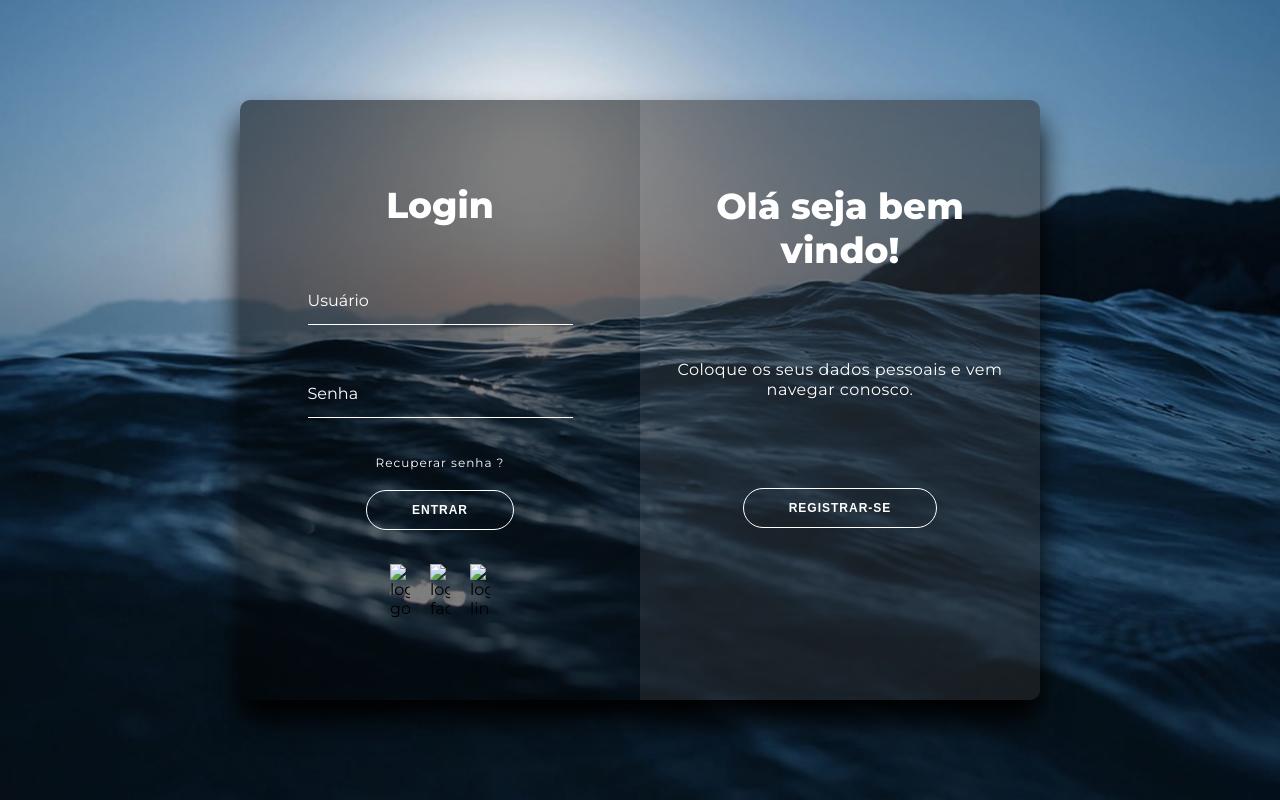
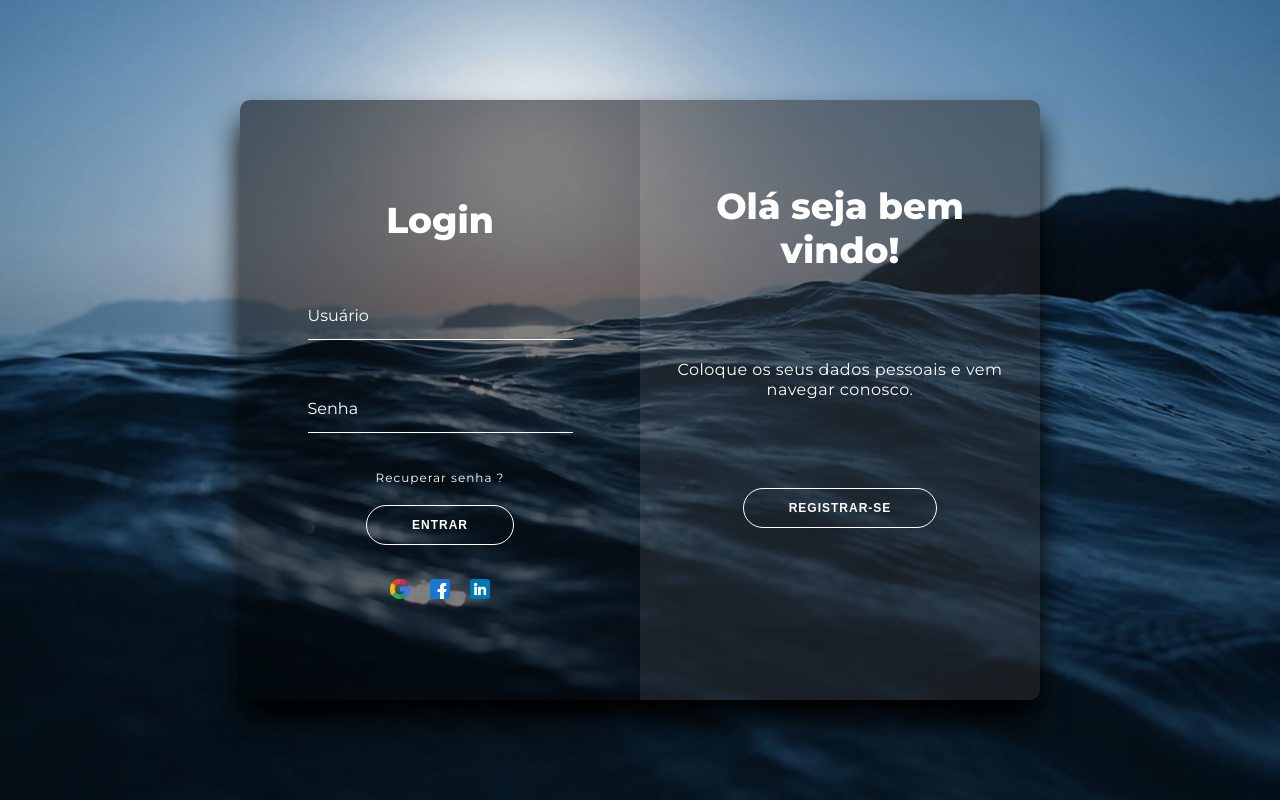
Before and after one commit to PhabloC/Login-page, a plain HTML site: page index.html in a window 1280 px wide. Drawn offline with Linux system fonts and the light colour scheme; the site is published under a folder, as on GitHub Pages, so addresses that start at the root find nothing.

Commit message:
Update index.html

```diff
--- a/index.html
+++ b/index.html
@@ -31,13 +31,13 @@
         <br />
         <div class="campo-social">
           <div class="campo-social-google">
-            <img src="/img/google-removebg-preview.png" alt="logo-google" />
+            <img src="./img/google-removebg-preview.png" alt="logo-google" />
           </div>
           <div class="campo-social-facebook">
-            <img src="/img/facebook.png" alt="logo-face" />
+            <img src="./img/facebook.png" alt="logo-face" />
           </div>
           <div class="campo-social-linkedlin">
-            <img src="/img/linkedin.png" alt="logo-linkedin" />
+            <img src="./img/linkedin.png" alt="logo-linkedin" />
           </div>
         </div>
       </div>
```
